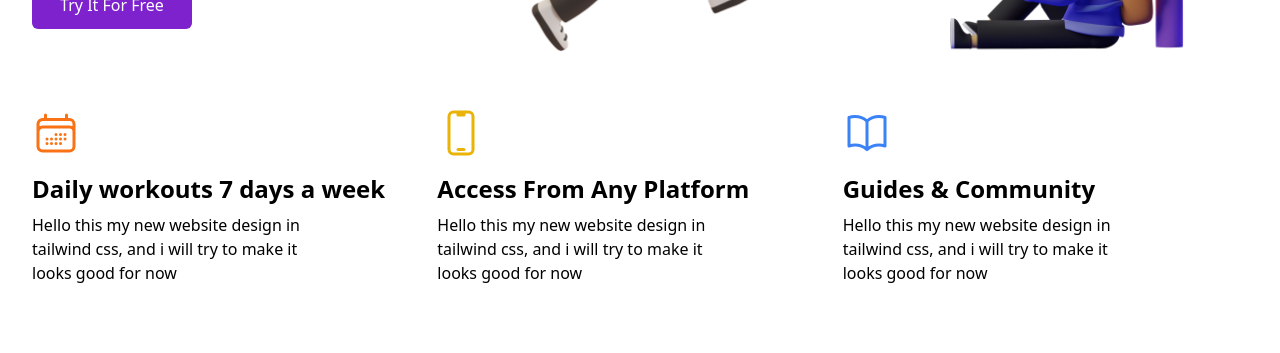
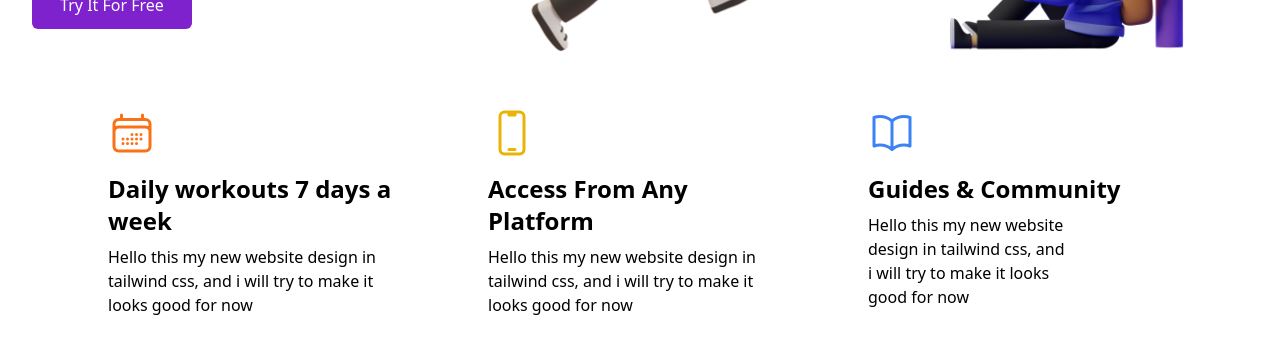
Before and after one commit to faisal165/Tailwind-Practise, a website: page index.html in a window 1280 px wide. Shown: the part 355-708 px from the top of the page. Drawn offline with nearby package versions, Linux system fonts and the light colour scheme.

Commit message:
Update index.html

```diff
--- a/index.html
+++ b/index.html
@@ -22,7 +22,7 @@
       </ul>
     </nav>
     <main>
-      <div class="flex flex-col">
+      <div class="flex flex-col h-screen">
         <div class="main bg-white pl-8">
           <div class="text-5xl font-extrabold pt-28 w-1/4">
             It's Time to Regain Your Fitness
@@ -47,8 +47,8 @@
             <img flex src="3.png" class="h-80 items-end" alt="" />
           </div>
         </div>
-        <div class="flex flex-row px-8 pt-20 justify-between">
-          <div class="flex flex-col">
+        <div class="flex flex-row px-8 pt-20 justify-evenly">
+          <div class="flex flex-col w-1/4">
             <svg
               xmlns="http://www.w3.org/2000/svg"
               fill="none"
@@ -65,12 +65,12 @@
             </svg>
             <p class="text-2xl font-bold pt-4">Daily workouts 7 days a week</p>
 
-            <p class="pt-2 w-2/3">
+            <p class="pt-2">
               Hello this my new website design in tailwind css, and i will try
               to make it looks good for now
             </p>
           </div>
-          <div class="flex flex-col">
+          <div class="flex flex-col w-1/4">
             <svg
               xmlns="http://www.w3.org/2000/svg"
               fill="none"
@@ -88,12 +88,12 @@
 
             <p class="text-2xl font-bold pt-4">Access From Any Platform</p>
 
-            <p class="pt-2 w-2/3">
+            <p class="pt-2 ">
               Hello this my new website design in tailwind css, and i will try
               to make it looks good for now
             </p>
           </div>
-          <div class="flex flex-col">
+          <div class="flex flex-col w-1/4">
             <svg
               xmlns="http://www.w3.org/2000/svg"
               fill="none"
```
